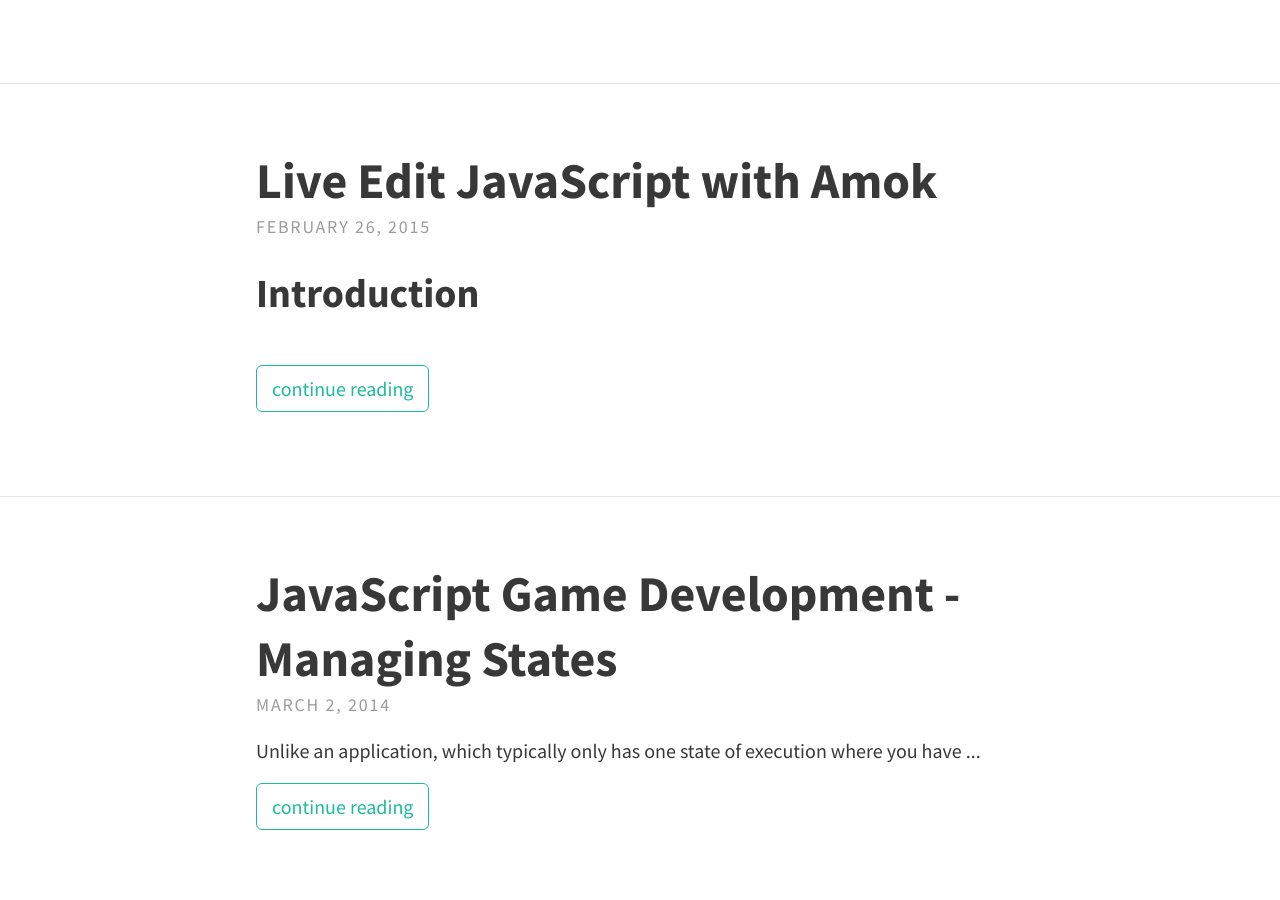
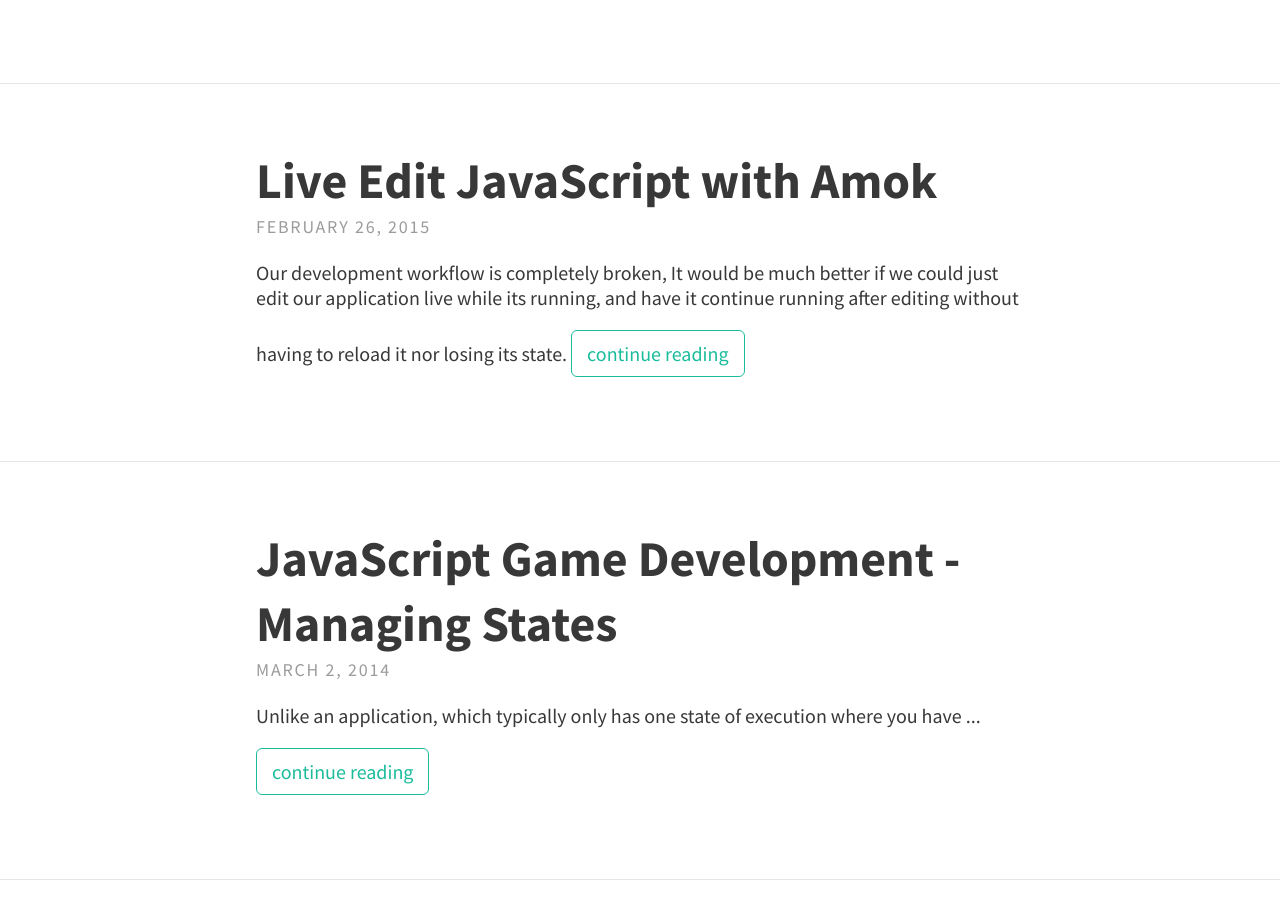
Before and after one commit to caspervonb/caspervonb.github.bak, a Jekyll site: the page built from index.html, in a window 1280 px wide and 900 px high, scrolled down 1363 px. Built offline with Jekyll 4.4.1, drawn with Linux system fonts in a browser that asks for light colours; nearby versions of some CDN libraries; Markdown is read by kramdown in place of the engine named in the settings; the list of posts is cut into pages by our own code.

Commit message:
Update 2015-02-26-live-edit-javascript-amok.markdown

```diff
--- a/_posts/2015-02-26-live-edit-javascript-amok.markdown
+++ b/_posts/2015-02-26-live-edit-javascript-amok.markdown
@@ -1,10 +1,15 @@
 ---
 layout: post
 title: Live Edit JavaScript with Amok
-categories: javascript tools
+excerpt: Our development workflow is completely broken, It would be much better if we could just edit our application live while its running, and have it continue running after editing without having to reload it nor losing its state.
+
+categories:
+  - javascript
+  - tools
 redirect_from:
   - /javascript/tools/live-editing-javascript-amok/
 ---
+
 
 ## Introduction
 
```
